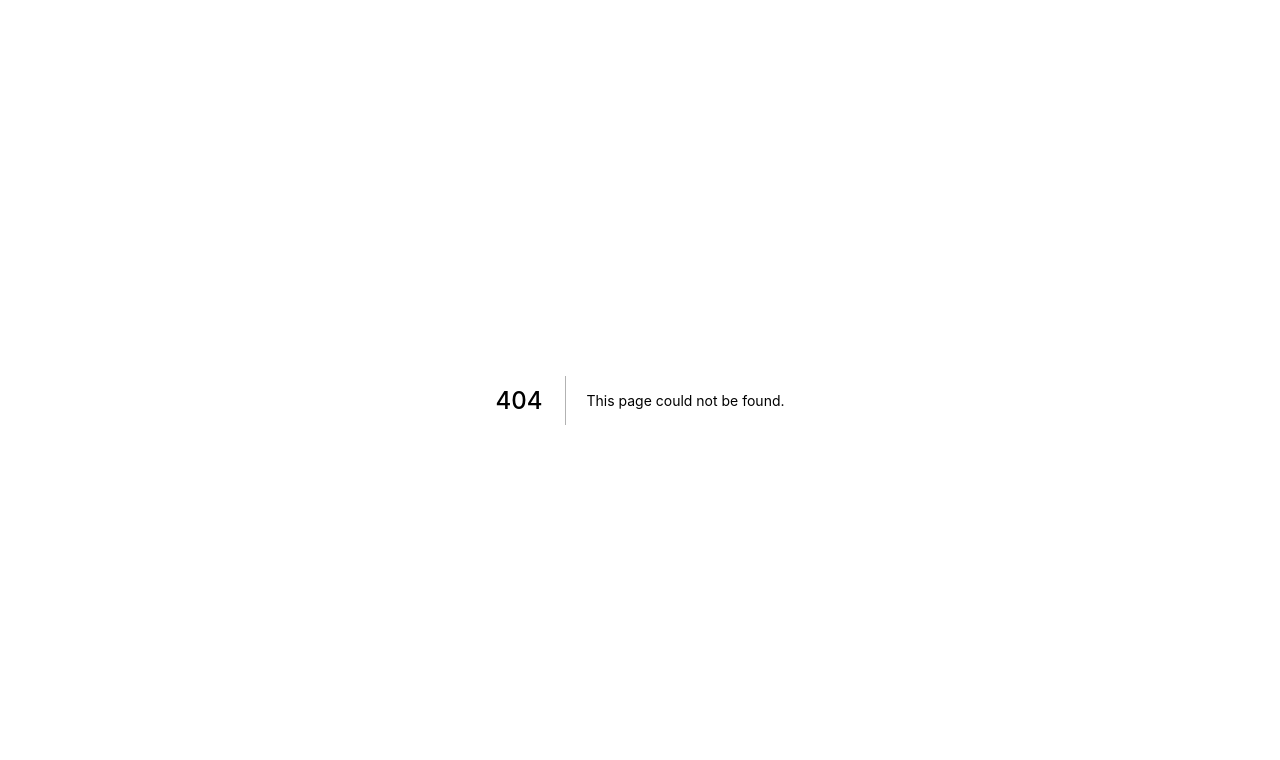
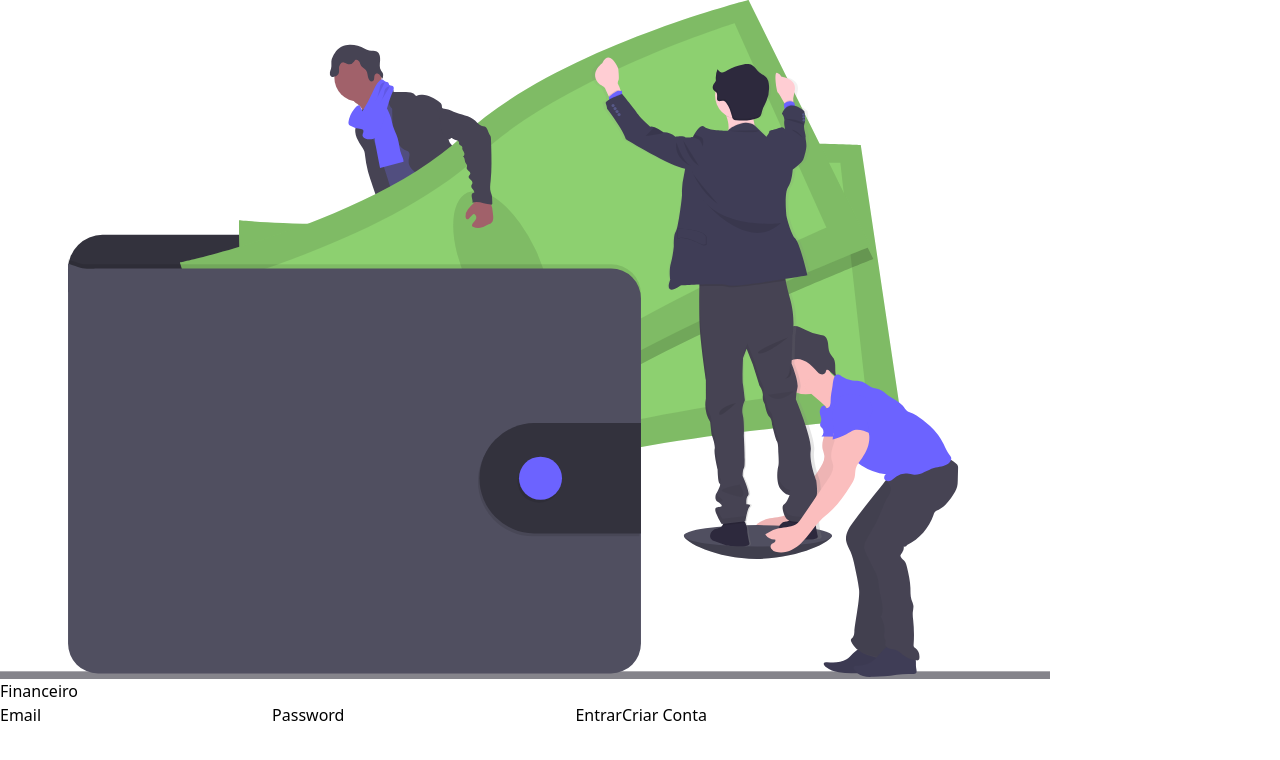
Before and after one commit to marcoscrocci/expense-tracker, a Next.js app: page /login in a window 1280 px wide. Before the commit this address had no page. Shown: the top 760 px of the page. Built offline with nearby package versions, Linux system fonts and the light colour scheme.

Commit message:
Desenvolvimento o Login - Parte 1

```diff
--- /dev/null
+++ b/src/components/molecules/inputText/index.tsx
@@ -0,0 +1,16 @@
+import { InputHTMLAttributes } from "react";
+
+interface Props extends InputHTMLAttributes<HTMLElement> {
+    label: string;
+}
+
+const InputText = ({ label, ...props }: Props) => {
+    return (
+        <label>
+            <span>{label}</span>
+            <input type="email" {...props} />
+        </label>
+    );
+};
+
+export default InputText;
--- a/src/pages/index.tsx
+++ b/src/pages/index.tsx
@@ -1,4 +1,5 @@
 import styled from "styled-components";
+import Login from "./login";
 
 const Title = styled.h1`
     font-size: 50px;
@@ -6,5 +7,7 @@ const Title = styled.h1`
 `;
 
 export default function Home() {
-    return <Title>My page</Title>;
+    return (
+        <Login />
+    );
 }
--- /dev/null
+++ b/src/pages/login/index.tsx
@@ -0,0 +1,26 @@
+import React from 'react'
+import Link from 'next/link';
+import InputText from '../../components/molecules/inputText';
+
+const Login = () => {
+  return (
+    <div className="w-screen h-screen bg-gray-100 flex justify-center">
+        <div className="w-full h-full max-w-screen-lg grid grid-cols-2">
+            <aside className="flex justify-center items-center">
+                <img src="/hero-image.svg" alt="" />
+            </aside>
+            <main className="flex flex-col justify-center items-center gap-16">
+                <h1 className="font-bold text-3xl">Financeiro</h1>
+                <form className="flex flex-col w-full gap-2">
+                    <InputText label="Email" type="email" />
+                    <InputText label="Password" type="password" />
+                    <button type="submit">Entrar</button>
+                    <Link href="/register">Criar Conta</Link>
+                </form>
+            </main>
+        </div>
+    </div>
+  )
+}
+
+export default Login
```
Also changed, not shown: src/pages/dashboard/index.tsx (added, +9 -0 lines), notas.txt, public/hero-image.svg (added).
